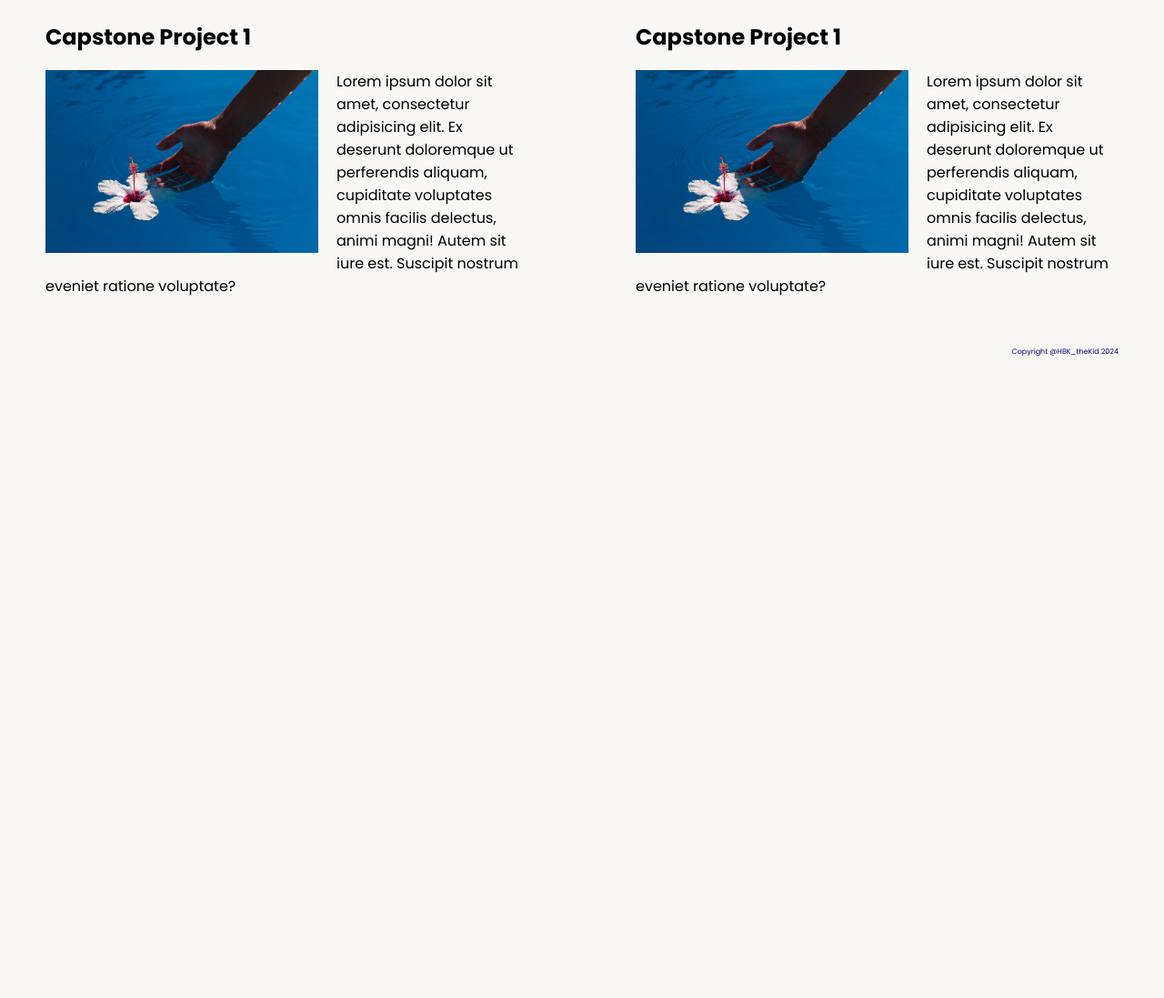
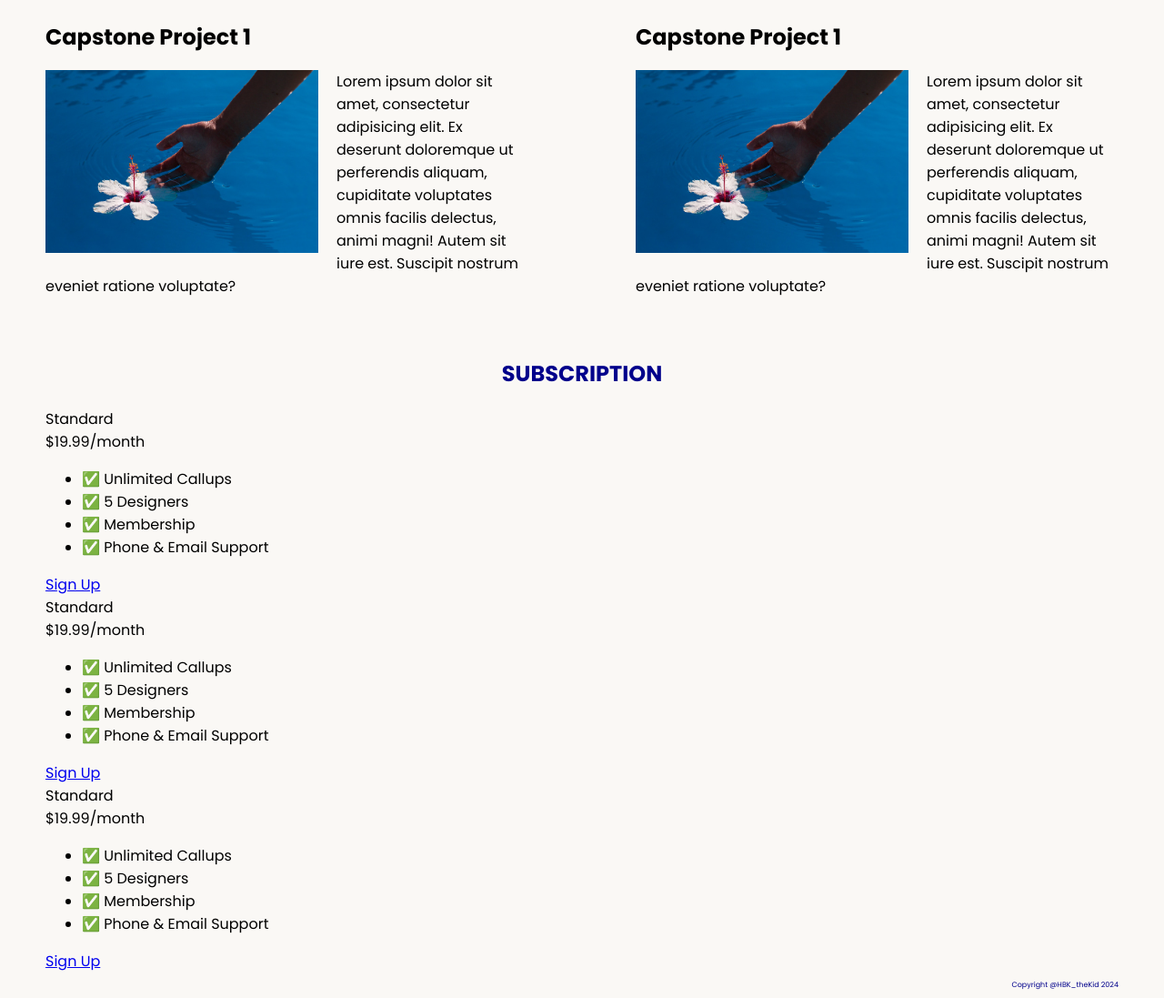
Before and after one commit to Fx-Tree/HBK_theKid, a plain HTML site: page Cataloge.html in a window 1280 px wide. Shown: the part 1507-2604 px from the top of the page at 91% size. Before the commit the page ends 1908 px from the top, so only its background shows below. Drawn offline with Linux system fonts and the light colour scheme; a web font is replaced by a local one.

Commit message:
Update Cataloge.html

```diff
--- a/Cataloge.html
+++ b/Cataloge.html
@@ -15,7 +15,7 @@
 
 
     <body>
-       <div id="main">
+        <div id="main">
             <div class="catalog div">
                 <header>
                     <h1>Catalog.</h1>
@@ -80,6 +80,48 @@
 
             </div>
 
+            <h2 style="text-align: center; color: darkblue;">SUBSCRIPTION</h2>
+            <div class="sub">
+                 <div class="plan">
+                    <div class="plan-title">Standard</div>
+                    <div class="plan-price">$19.99/month</div>
+                    <ul class="plan-features">
+                    <li>✅ Unlimited Callups</li>
+                    <li>✅ 5 Designers</li>
+                    <li>✅ Membership</li>
+                    <li>✅ Phone &amp; Email Support</li>
+                    </ul>
+                    <a href="./Signup.html" type="button" class="plan-button" >Sign Up</a>
+                 </div>
+
+                 <div class="plan">
+                    <div class="plan-title">Standard</div>
+                    <div class="plan-price">$19.99/month</div>
+                    <ul class="plan-features">
+                    <li>✅ Unlimited Callups</li>
+                    <li>✅ 5 Designers</li>
+                    <li>✅ Membership</li>
+                    <li>✅ Phone &amp; Email Support</li>
+                    </ul>
+                    <a href="./Signup.html" type="button" class="plan-button" >Sign Up</a>
+                 </div>
+
+
+                 <div class="plan">
+                    <div class="plan-title">Standard</div>
+                    <div class="plan-price">$19.99/month</div>
+                    <ul class="plan-features">
+                    <li>✅ Unlimited Callups</li>
+                    <li>✅ 5 Designers</li>
+                    <li>✅ Membership</li>
+                    <li>✅ Phone &amp; Email Support</li>
+                    </ul>
+                    <a href="./Signup.html" type="button" class="plan-button" >Sign Up</a>
+                 </div>
+
+            </div>
+
+
 
 
 
@@ -91,7 +133,5 @@
 
         </div>
 
-
-
     </body>
 </html>
```
